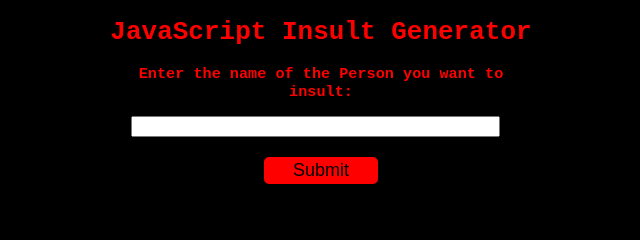
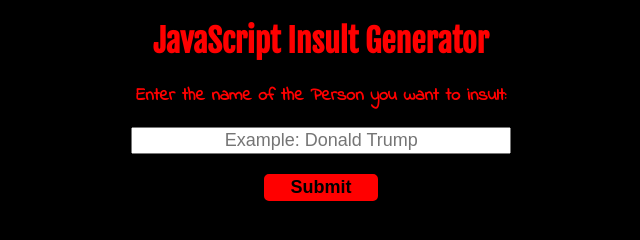
Before and after one commit to mcooperstein/random-insult-generator, a plain HTML site: page index.html in a window 1280 px wide. Shown: the whole page, without its empty margins (319-959 px from the left). Drawn offline with nearby package versions, Linux system fonts and the light colour scheme; a web font is replaced by a local one.

Commit message:
CSS changes

```diff
--- a/index.html
+++ b/index.html
@@ -5,6 +5,7 @@
     <meta charset="UTF-8">
     <title>Insult Generator</title>
     <link rel="stylesheet" type="text/css" href="style.css">
+    <link href="https://fonts.googleapis.com/css?family=Fjalla+One|Indie+Flower|Ravi+Prakash" rel="stylesheet">
 </head>
 
 <body>
@@ -16,7 +17,7 @@
         <h3>
             Enter the name of the Person you want to insult:
         </h3>
-        <input type="text" />
+        <input type="text" placeholder="Example: Donald Trump" />
         <div>
             <button id="submit">
                 Submit
--- a/style.css
+++ b/style.css
@@ -2,8 +2,22 @@
 h3,
 p {
     text-align: center;
-    font-family: monospace;
     color: red;
+}
+
+h1 {
+    font-size: 32px;
+    font-family: 'Fjalla One', sans-serif;
+}
+
+h3 {
+    font-size: 18px;
+    font-family: 'Indie Flower', cursive;
+}
+
+p {
+    font-size: 24px;
+    font-family: 'Indie Flower', cursive;
 }
 
 body {
@@ -16,7 +30,9 @@
 }
 
 input {
-    width: 95%;
+    width: 98%;
+    font-size: 18px;
+    text-align: center;
 }
 
 button {
@@ -28,5 +44,6 @@
     background-color: red;
     border: 2px solid red;
     font-size: 18px;
+    font-weight: bolder;
     border-radius: 5px;
 }
```
